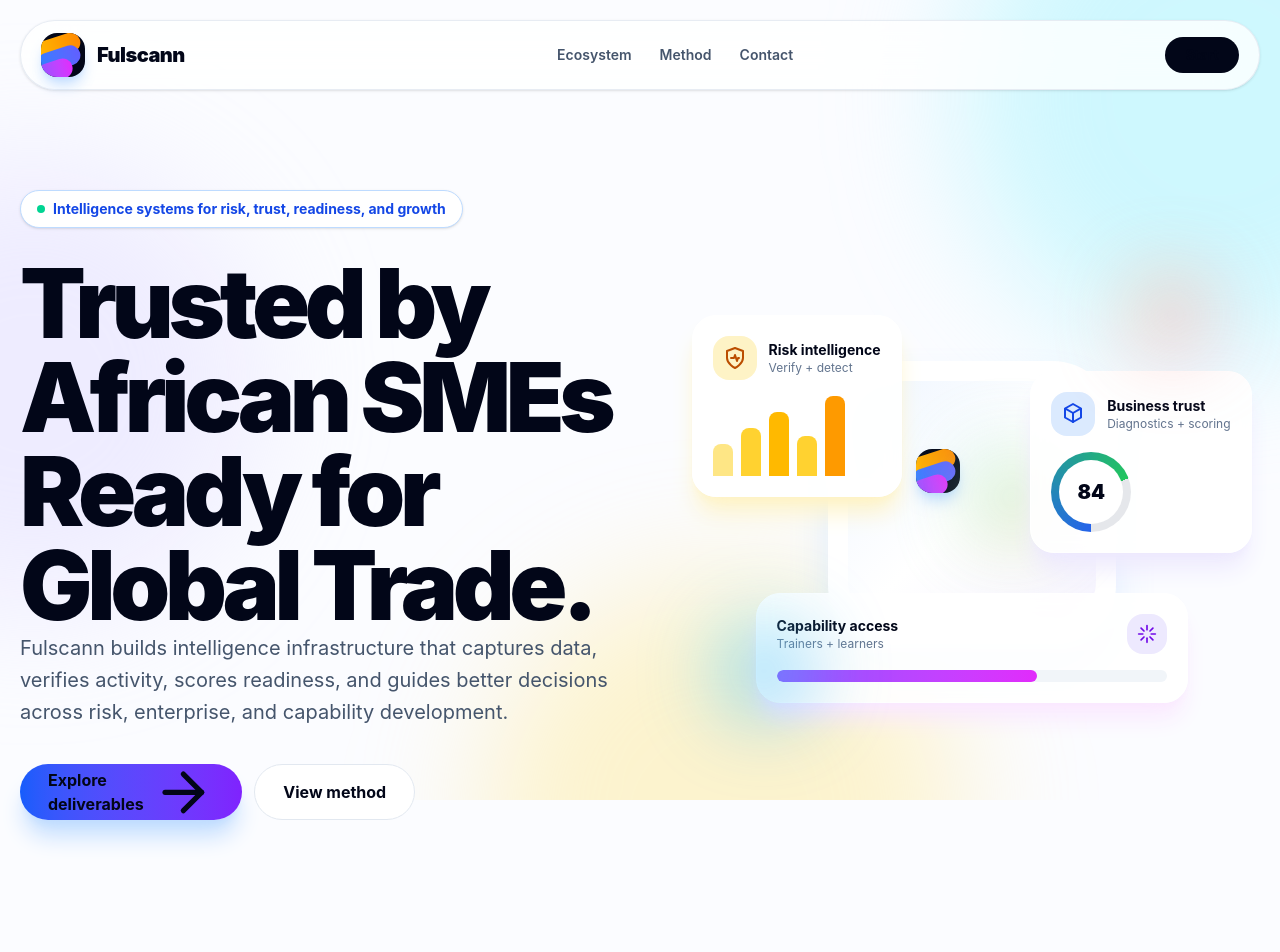
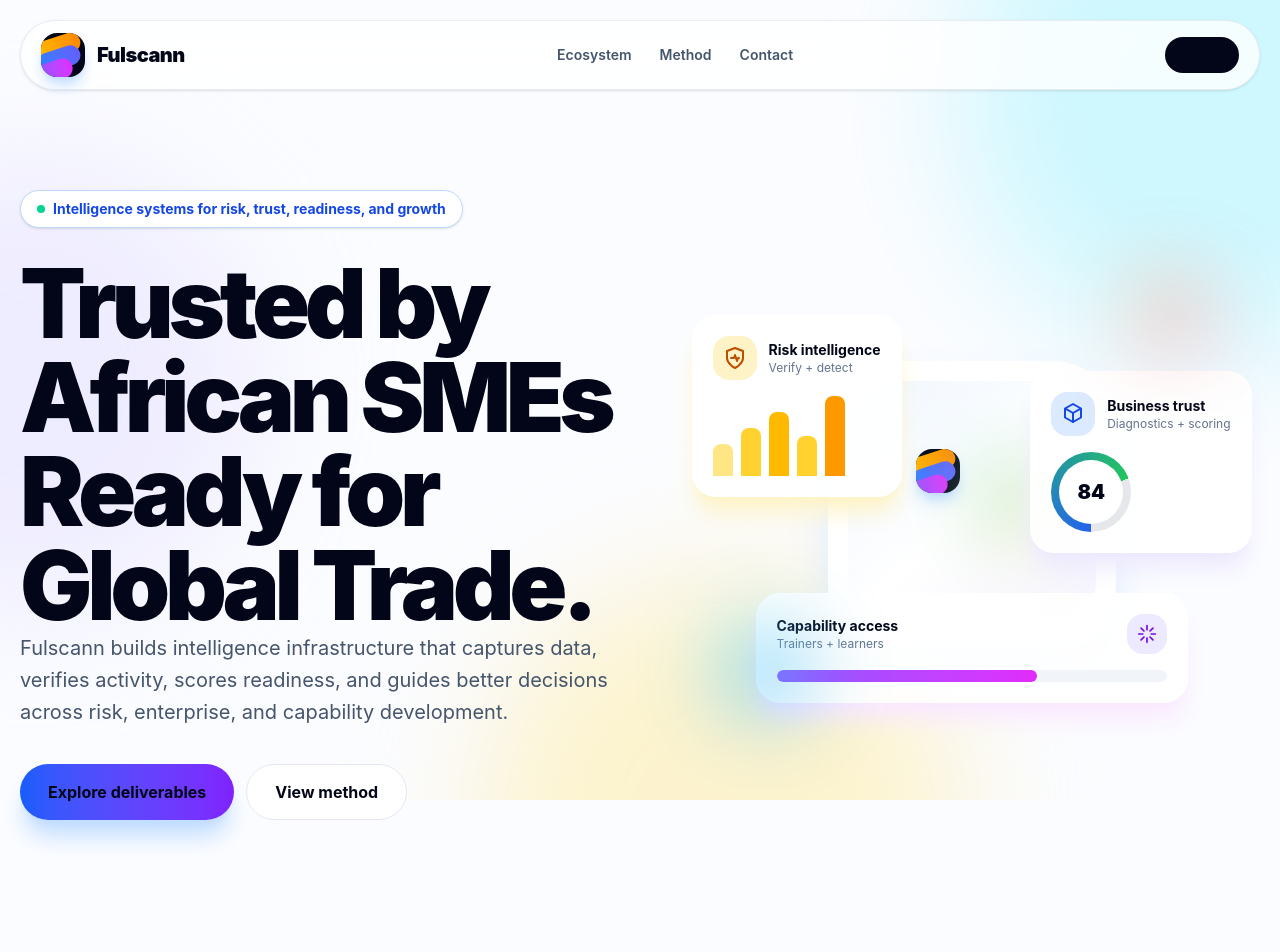
Before and after one commit to nexxintel-tech/fulscann-site, a React (Vite) app: page / in a window 1280 px wide. Shown: the top 952 px of the page. Built offline with nearby package versions, Linux system fonts and the light colour scheme.

Commit message:
Arrow icon removed

```diff
--- a/src/FulscannInterface.jsx
+++ b/src/FulscannInterface.jsx
@@ -268,7 +268,6 @@
               <div className="mt-9 flex flex-col gap-3 sm:flex-row">
                 <a href="#ecosystem" className="inline-flex h-14 items-center justify-center rounded-full bg-gradient-to-r from-blue-600 to-violet-600 px-7 text-base font-bold text-white shadow-xl shadow-blue-200 transition hover:opacity-95">
                   Explore deliverables
-                  <ArrowRightIcon className="ml-2" />
                 </a>
                 <a href="#method" className="inline-flex h-14 items-center justify-center rounded-full border border-slate-200 bg-white px-7 text-base font-bold text-slate-950 transition hover:bg-slate-50">
                   View method
```
